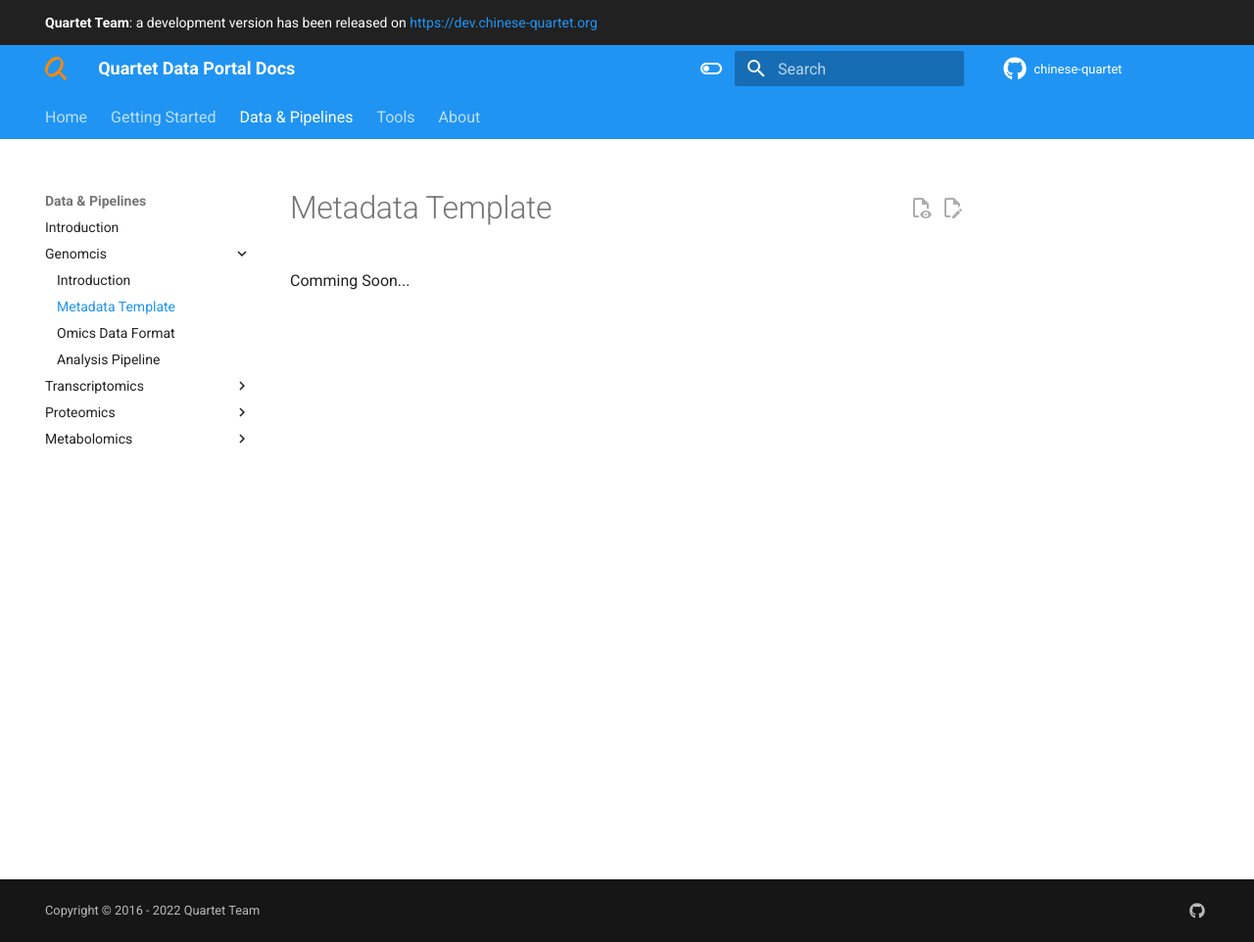
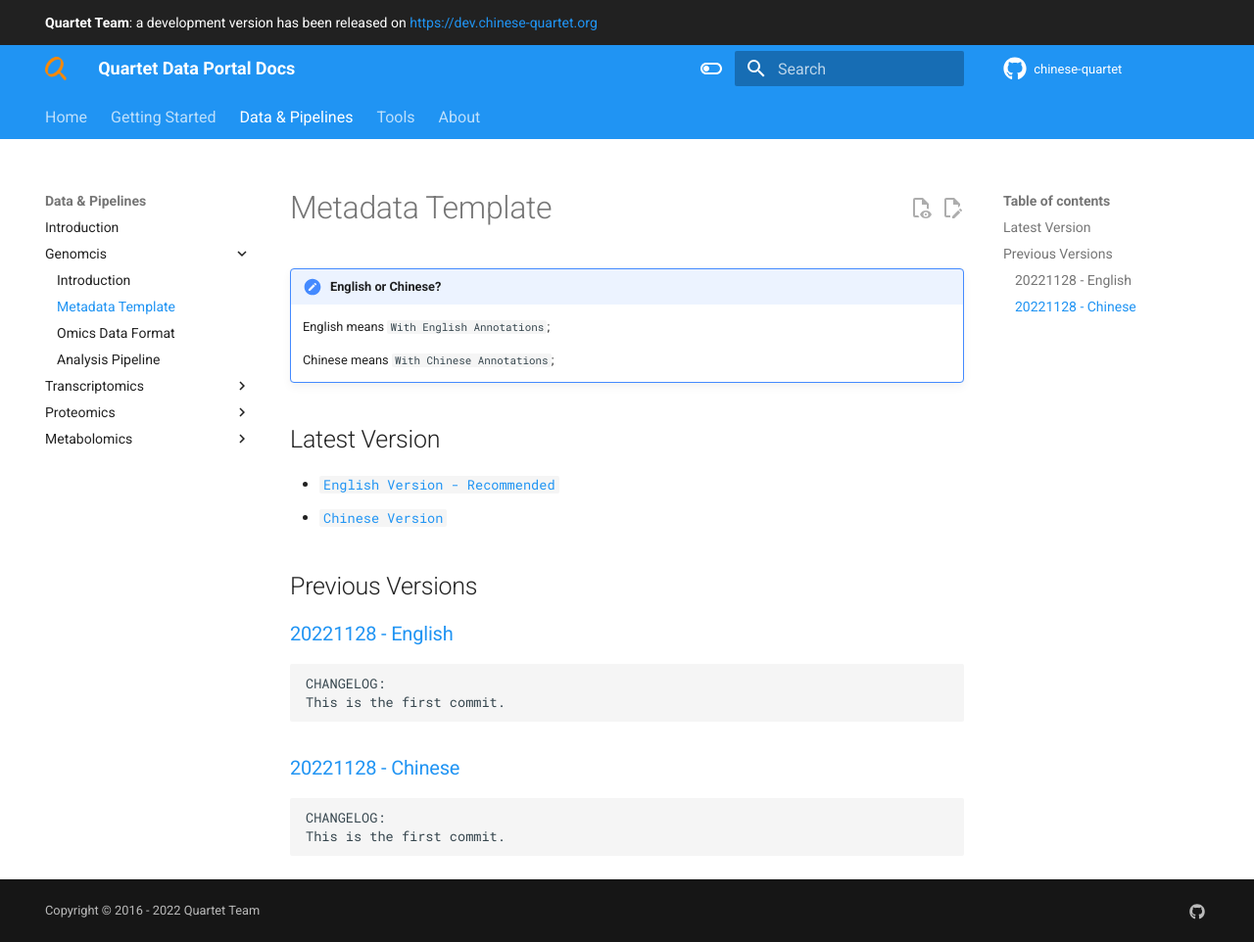
Before and after one commit to chinese-quartet/docs.chinese-quartet.org, an MkDocs documentation site: the page built from docs/data_pipelines/genomics/metadata_template.md, in a window 1280 px wide and 962 px high. Shown: the whole window at 98% size. Built offline with MkDocs 1.6.1 and Material for MkDocs 9.7.7, drawn with Linux system fonts in a browser that asks for light colours; comment, search, counter and statistics services are not loaded.

Commit message:
Add metadata template for genomics.

```diff
--- a/docs/data_pipelines/genomics/metadata_template.md
+++ b/docs/data_pipelines/genomics/metadata_template.md
@@ -1 +1,20 @@
-Comming Soon...
+!!! note annotate "English or Chinese?"
+    English means `With English Annotations`;
+
+    Chinese means `With Chinese Annotations`;
+
+## Latest Version
+- [`English Version - Recommended`](/assets/templates/20221128_genomics-metadata-template_english.xlsx)
+- [`Chinese Version`](/assets/templates/20221128_genomics-metadata-template_chinese.xlsx)
+
+## Previous Versions
+
+### [20221128 - English](/assets/templates/20221128_genomics-metadata-template_english.xlsx)
+
+    CHANGELOG:
+    This is the first commit.
+
+### [20221128 - Chinese](/assets/templates/20221128_genomics-metadata-template_chinese.xlsx)
+
+    CHANGELOG:
+    This is the first commit.
```
Also changed, not shown: 2 other files.
